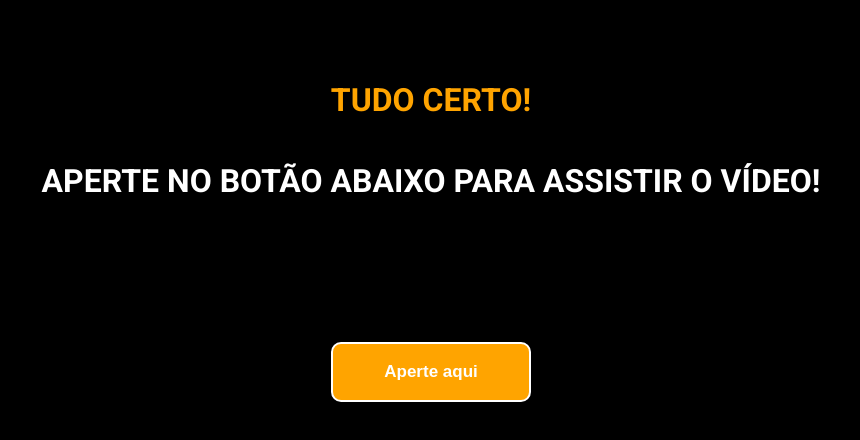
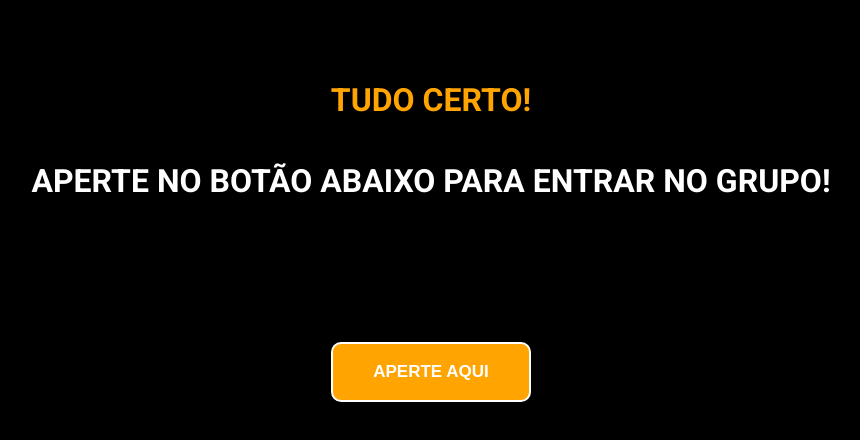
Before and after one commit to scowpem/agariste.store, a plain HTML site: page pre.html in a window 1280 px wide. Shown: the whole page, without its empty margins (209-1069 px from the left). Drawn offline with nearby package versions, Linux system fonts and the light colour scheme.

Commit message:
Update pre.html

```diff
--- a/pre.html
+++ b/pre.html
@@ -72,10 +72,10 @@
     var pageAttrs = {
         tituloPagina: "Foi revelado",
         primeiroTexto: "TUDO CERTO!",
-        segundoTexto: "APERTE NO BOTÃO ABAIXO PARA ASSISTIR O VÍDEO!",
-        textoBotao: "Aperte aqui",
+        segundoTexto: "APERTE NO BOTÃO ABAIXO PARA ENTRAR NO GRUPO!",
+        textoBotao: "APERTE AQUI",
         corBotao: "#ffa400",
-        linkBotao: "https://google.com"
+        linkBotao: "https://t.me/maquinadelucros"
     };
     window.onload = function () {
         document.title = pageAttrs.tituloPagina;
```
